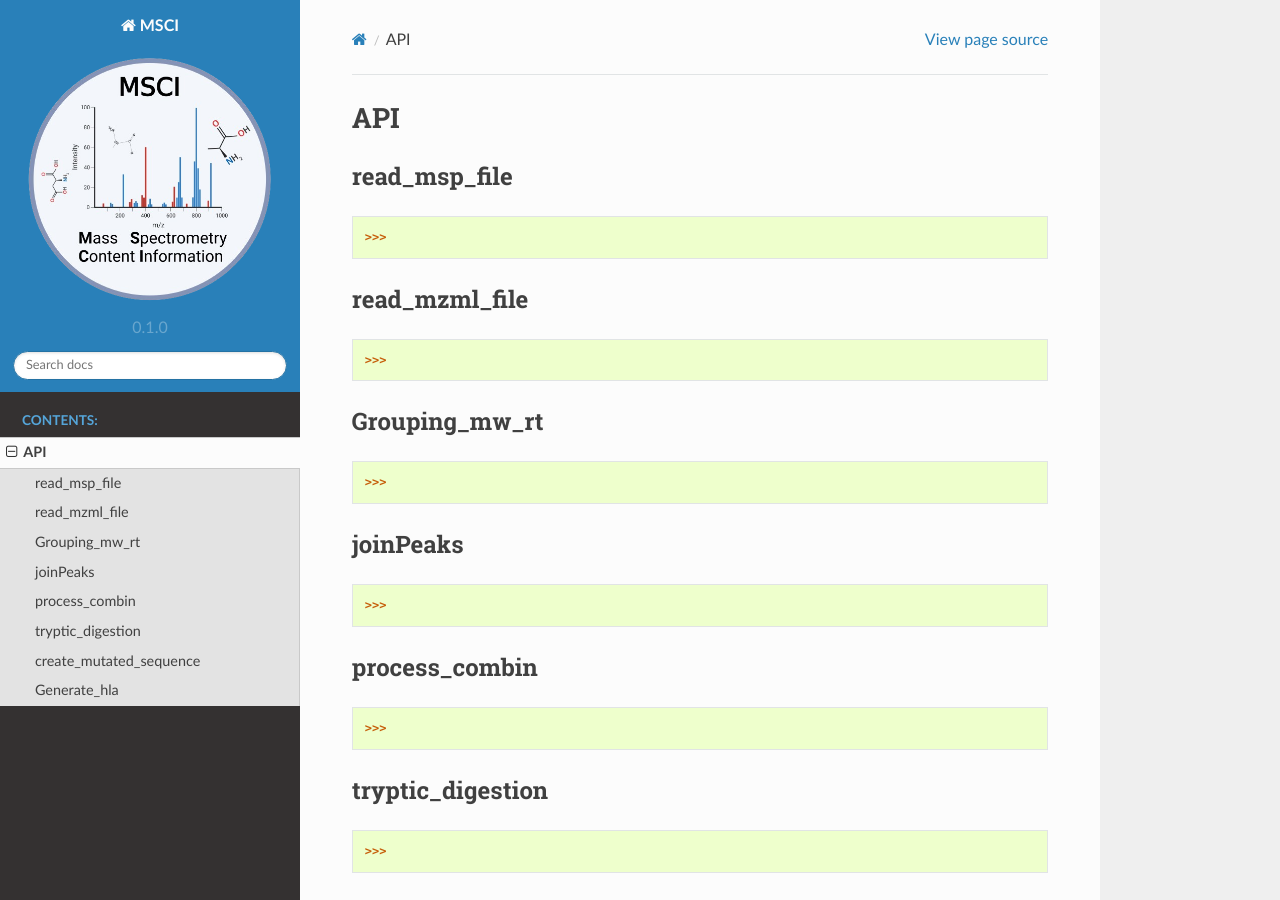
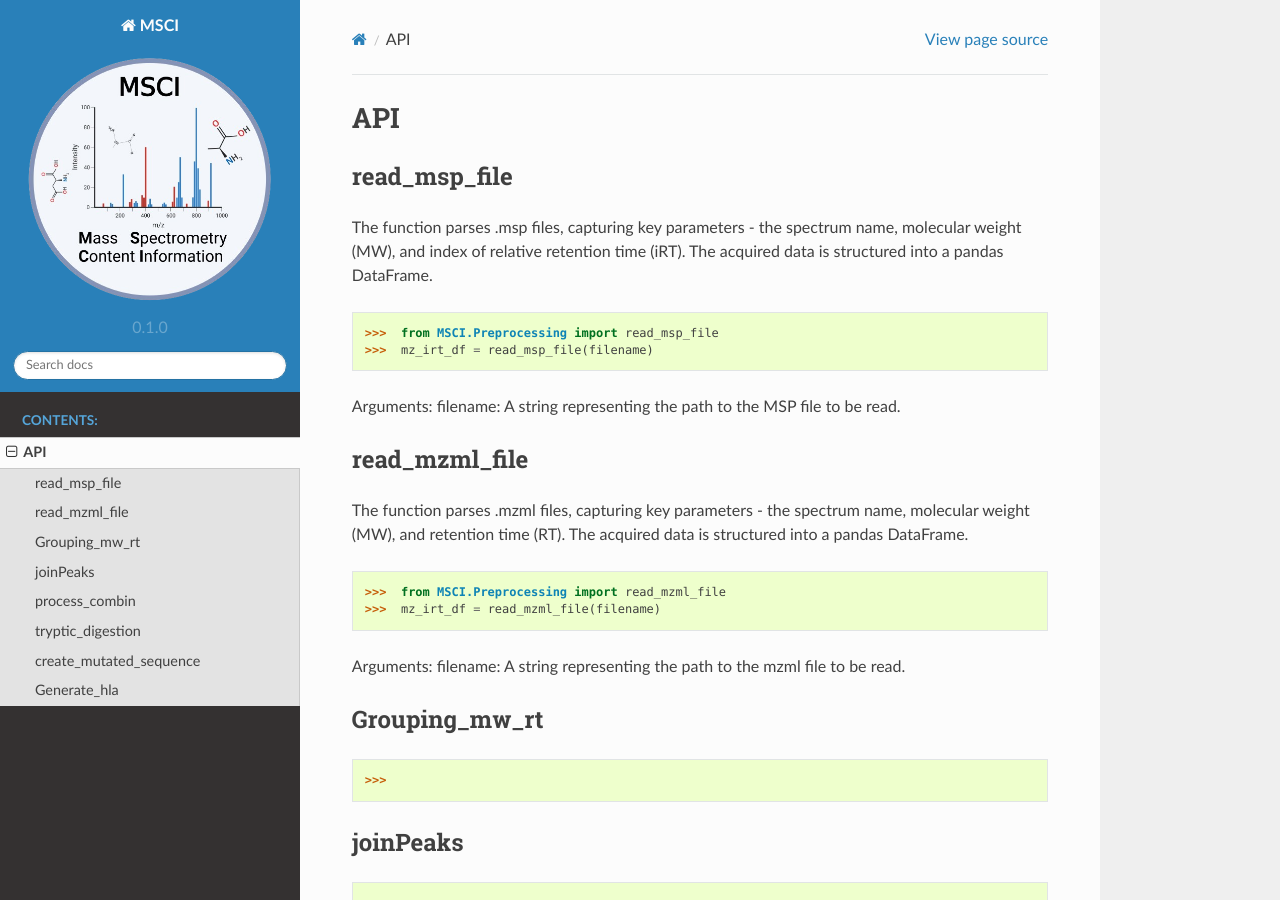
Before and after one commit to zahrael97/MSCI, a Sphinx documentation site: the page built from docs/API.rst, in a window 1280 px wide and 900 px high. Built offline with Sphinx 7.4.7 and the Read the Docs theme 2.0.0, drawn with Linux system fonts in a browser that asks for light colours.

Commit message:
Update API.rst

```diff
--- a/docs/API.rst
+++ b/docs/API.rst
@@ -5,25 +5,30 @@ API
 
 read_msp_file
 ---------------------
-
-
+The function parses .msp files, capturing key parameters - the spectrum name, molecular weight (MW), and index of relative retention time (iRT). The acquired data is structured into a pandas DataFrame.
 
 .. code::
 
-   >>>
+   >>>  from MSCI.Preprocessing import read_msp_file
+   >>>  mz_irt_df = read_msp_file(filename)
+
+
+Arguments:
+filename: A string representing the path to the MSP file to be read.
+
 
 read_mzml_file
 ---------------------
-
-
+The function parses .mzml files, capturing key parameters - the spectrum name, molecular weight (MW), and retention time (RT). The acquired data is structured into a pandas DataFrame.
 
 .. code::
 
-   >>>
+   >>>  from MSCI.Preprocessing import read_mzml_file
+   >>>  mz_irt_df = read_mzml_file(filename)
 
 
-
-
+Arguments:
+filename: A string representing the path to the mzml file to be read.
 
 Grouping_mw_rt
 -----
```
